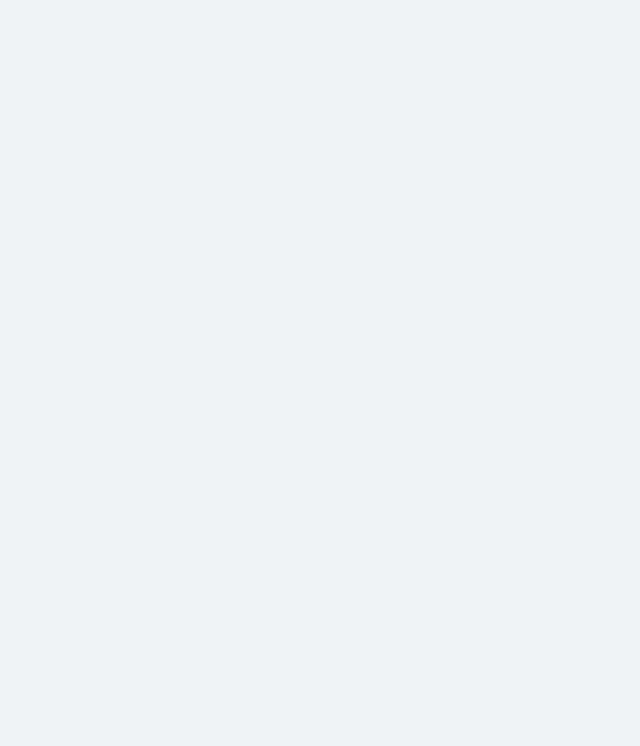
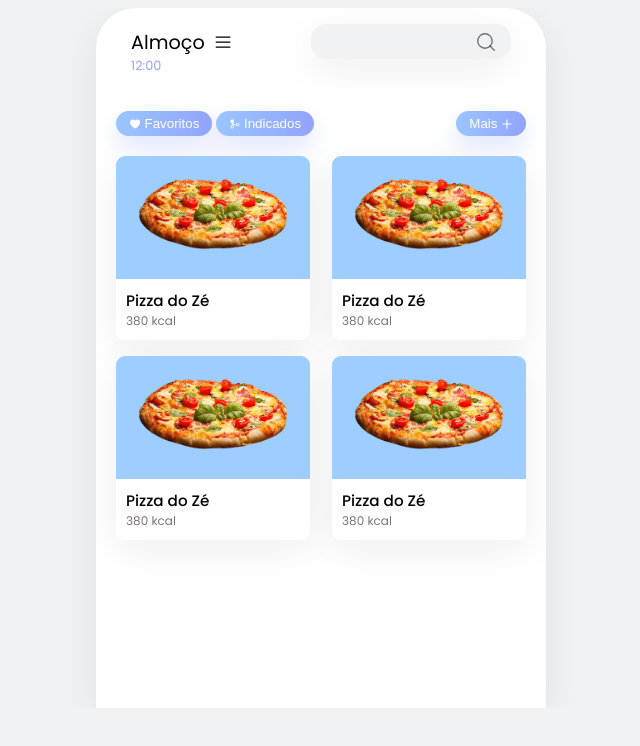
Before and after one commit to clarxyg/carbyapp, a React (Vite) app: page /menu in a window 1280 px wide. Before the commit this address had no page. Shown: the top 746 px of the page, without its empty margins (319-959 px from the left). Built offline with nearby package versions, Linux system fonts and the light colour scheme.

Commit message:
chore/created menu screens and your styles

```diff
--- a/src/components/BottomTabs/index.jsx
+++ b/src/components/BottomTabs/index.jsx
@@ -27,20 +27,22 @@ export default function BottomTabs() {
         <BottomNavigationAction
           icon={
             <Link to="/dashboard">
-              <House size={32} weight={value === 'house' ? 'fill' : 'regular'} color={value === 'house' ? '#C58BF2' : '#ADA4A5'}/>
+              <House size={32} weight={value === 'house' ? 'fill' : 'regular'} color={value === 'house' ? '#C58BF2' : '#ADA4A5'} />
             </Link>
           }
           value="house" />
-        <BottomNavigationAction icon={<Activity size={32} value="activity" color={value === 'activity' ? '#C58BF2' : '#ADA4A5'}/>} />
+        <BottomNavigationAction icon={<Activity size={32} value="activity" color={value === 'activity' ? '#C58BF2' : '#ADA4A5'} />} />
         <SearchContainer>
-          <BottomNavigationAction icon={<MagnifyingGlass size={32} color="#ffff" weight={value === 'search' ? 'fill' : 'regular'} />} value="search" />
+          <Link to="/menu">
+            <BottomNavigationAction icon={<MagnifyingGlass size={32} color="#ffff" weight={value === 'search' ? 'fill' : 'regular'} />} value="search" />
+          </Link>
         </SearchContainer>
         <BottomNavigationAction
-        icon={<Clock size={32} weight={value === 'clock' ? 'fill' : 'regular'} />} value="clock" color={value === 'clock' ? '#C58BF2' : '#ADA4A5'}/>
+          icon={<Clock size={32} weight={value === 'clock' ? 'fill' : 'regular'} />} value="clock" color={value === 'clock' ? '#C58BF2' : '#ADA4A5'} />
         <BottomNavigationAction
           icon={
             <Link to="/completeprofile">
-              <User size={32} weight={value === 'user' ? 'fill' : 'regular'} color={value === 'user' ? '#C58BF2' : '#ADA4A5'}/>
+              <User size={32} weight={value === 'user' ? 'fill' : 'regular'} color={value === 'user' ? '#C58BF2' : '#ADA4A5'} />
             </Link>
           }
           value="user" />
--- a/src/routes/routes.jsx
+++ b/src/routes/routes.jsx
@@ -1,6 +1,7 @@
 import { Route, Routes } from "react-router-dom";
 import { CompleteProfile } from "../screens/CompleteProfile";
 import { Dashboard } from "../screens/Dashboard";
+import { Menu } from "../screens/Menu";
 import { WorkoutTracker } from "../screens/WorkoutTracker";
 
 
@@ -12,6 +13,7 @@ export const Navigation = () => {
       <Route path="/dashboard" element={<Dashboard />}/>
       <Route path="/completeprofile" element={<CompleteProfile />}/>
       <Route path="/workouttracker" element={<WorkoutTracker />}/>
+      <Route path="/menu" element={<Menu />} />
     </Routes>
   )
 }
--- /dev/null
+++ b/src/screens/Menu/index.jsx
@@ -0,0 +1,85 @@
+import { FormControl, InputAdornment, OutlinedInput } from "@mui/material";
+import { GitMerge, Heart, List, MagnifyingGlass, Plus } from "phosphor-react";
+import { Button, Container, Header, Card } from "./styles";
+import pizza from '../../assets/pizza.png'
+
+
+export function Menu() {
+  return (
+    <Container>
+      <Header>
+        <div className="drawer">
+          <div className="titleAndHour">
+            <h1>Almoço</h1>
+            <span>12:00</span>
+          </div>
+          <List size={20} />
+        </div>
+        <FormControl variant="outlined" className="form">
+          <OutlinedInput
+            id="outlined-adornment-weight"
+            endAdornment={<InputAdornment position="end"><MagnifyingGlass size={22} /></InputAdornment>}
+            aria-describedby="outlined-weight-helper-text"
+            inputProps={{
+              'aria-label': 'weight'
+            }}
+          />
+        </FormControl>
+      </Header>
+      <div className="containerButton">
+        <div className="row">
+          <Button>
+            <Heart size={12} weight="fill" />
+            Favoritos
+          </Button>
+          <Button>
+            <GitMerge size={12} weight="fill" />
+            Indicados
+          </Button>
+        </div>
+        <Button>
+          Mais
+          <Plus size={12} weight="bold" />
+        </Button>
+      </div>
+      <div className="grid">
+        <Card>
+          <div className="imageCard">
+            <img src={pizza} alt="pizza" />
+          </div>
+          <div className="description">
+            <h1>Pizza do Zé</h1>
+            <p>380 kcal</p>
+          </div>
+        </Card>
+        <Card>
+          <div className="imageCard">
+            <img src={pizza} alt="pizza" />
+          </div>
+          <div className="description">
+            <h1>Pizza do Zé</h1>
+            <p>380 kcal</p>
+          </div>
+        </Card>
+        <Card>
+          <div className="imageCard">
+            <img src={pizza} alt="pizza" />
+          </div>
+          <div className="description">
+            <h1>Pizza do Zé</h1>
+            <p>380 kcal</p>
+          </div>
+        </Card>
+        <Card>
+          <div className="imageCard">
+            <img src={pizza} alt="pizza" />
+          </div>
+          <div className="description">
+            <h1>Pizza do Zé</h1>
+            <p>380 kcal</p>
+          </div>
+        </Card>
+      </div>
+    </Container>
+  )
+}
--- /dev/null
+++ b/src/screens/Menu/styles.js
@@ -0,0 +1,134 @@
+import styled from "@emotion/styled"
+
+export const Container = styled.div`
+    width: 450px;
+    min-height: 700px;
+
+   .containerButton {
+    display: flex;
+    justify-content: space-between;
+    padding: 20px;
+    margin-top: 1rem;
+
+    .row {
+      display: flex;
+      gap: 0.2rem;
+      align-items: center;
+    }
+  }
+
+  .grid {
+    display: grid;
+    grid-template-columns: 200px 200px;
+    place-items: center;
+    place-content: center;
+    gap: 1rem;
+  }
+
+`
+
+export const Header = styled.header`
+  display: flex;
+  gap: 0.5rem;
+  align-items: center;
+  justify-content: space-around;
+
+  svg {
+    cursor: pointer;
+  }
+
+  .titleAndHour {
+    display: flex;
+    flex-direction: column;
+
+    h1, span {
+      margin: 0;
+    }
+
+    h1 {
+      margin-top: 20px;
+    }
+
+    span {
+      font-size: 0.8rem;
+      color: #92A3FD;
+    }
+  }
+
+  .drawer {
+    display: flex;
+    align-items: center;
+    gap: 0.5rem;
+
+    h1 {
+      font-size: 1.2rem;
+      font-weight: 300;
+    }
+  }
+
+  .form {
+    box-shadow: 0px 10px 40px 0px #1D161712;
+    border-radius: 15px;
+    background-color: #f1f2f3;
+    width: 200px;
+    height: 2.2rem;
+    display: flex;
+    align-items: center;
+    justify-content: center;
+
+    font-size: 0.9rem;
+  }
+`
+
+export const Button = styled.button`
+background: linear-gradient(274.42deg, #92A3FD 0%, #9DCEFF 124.45%);
+border: none;
+box-shadow: 0px 10px 22px rgba(149, 173, 254, 0.3);
+border-radius: 99px;
+color: #fff;
+font-weight: 500;
+padding: 5px 13px 5px 13px;
+cursor: pointer;
+
+display: flex;
+align-items: center;
+gap: 3.5px;
+`
+
+
+export const Card = styled.div`
+    background: #FFFFFF;
+    box-shadow: 0px 10px 40px 0px #1D161712;
+    border-radius: 9px;
+    width: fit-content;
+    cursor: pointer;
+  .imageCard {
+    background: #9DCEFF;
+    border-radius: 9px 9px 0px 0px;
+    width: fit-content;
+    padding: 22px;
+    img {
+      width: 150px;
+    }
+
+  }
+
+  &:hover {
+    filter: brightness(1.04);
+  }
+  .description {
+     padding: 10px;
+
+      h1 {
+        font-size: 0.95rem;
+        font-weight: 500;
+        margin: 0;
+      }
+
+      p {
+        font-size: 0.75rem;
+        color: #7E707D;
+        margin: 0;
+      }
+  }
+`
```
Also changed, not shown: src/assets/pizza.png (added), src/components/DrawerTabs/index.jsx (added), src/components/DrawerTabs/styles.js (added).
